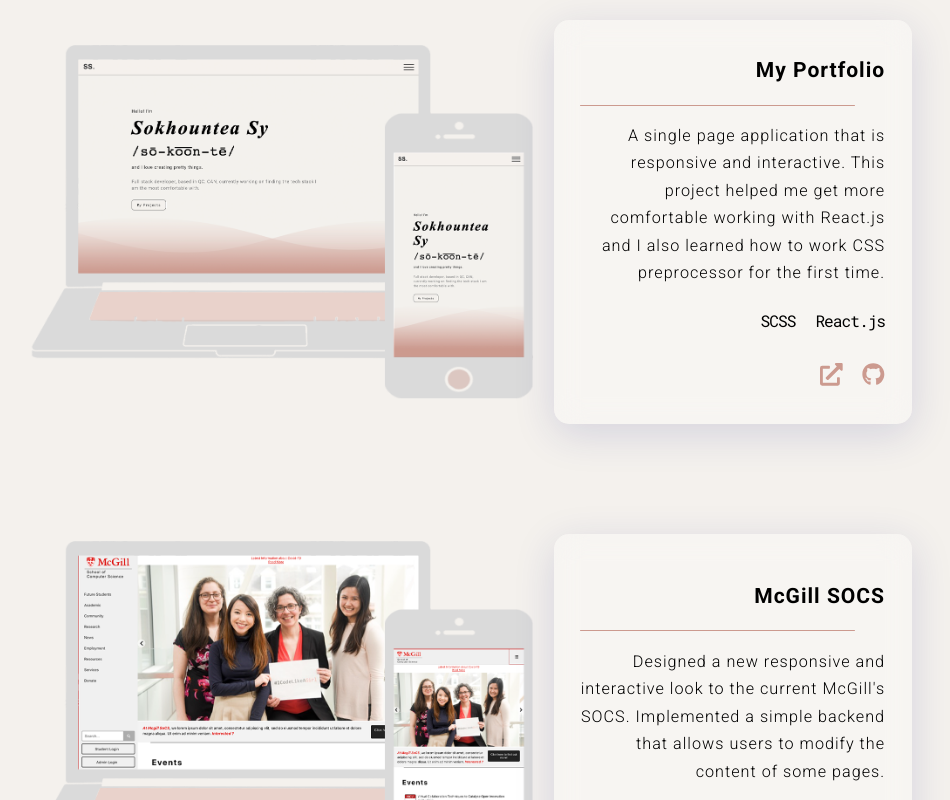
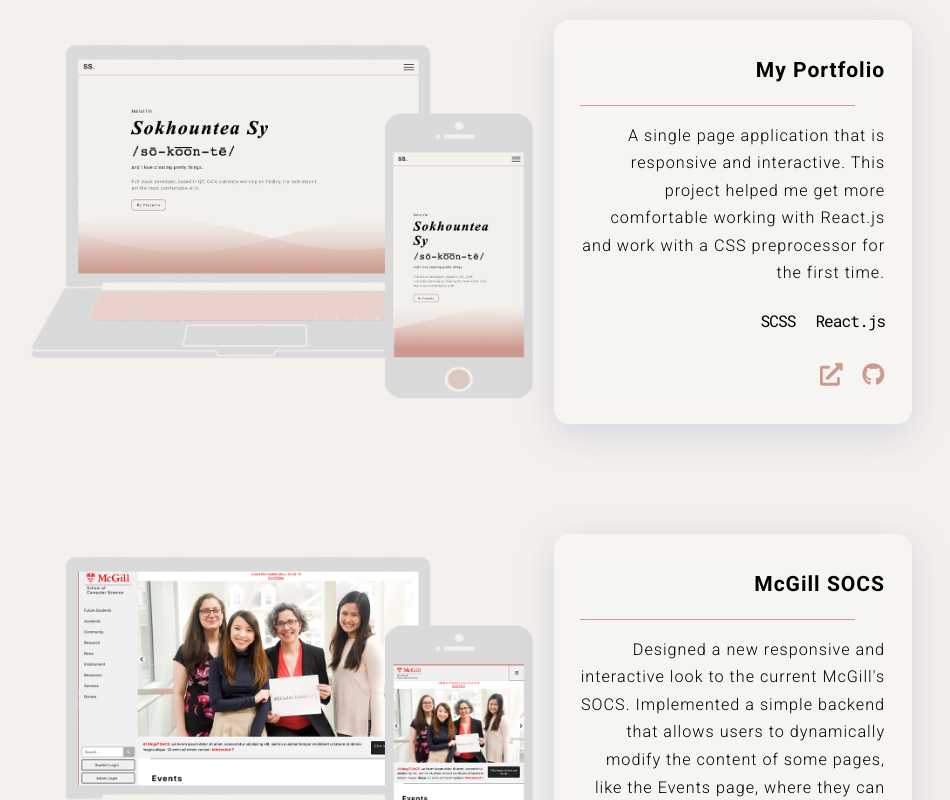
Before and after one commit to sokhountea/my-portfolio, a React (Create React App) app: page / in a window 1280 px wide. Shown: the part 2460-3260 px from the top of the page, without its empty margins (176-1126 px from the left). Built offline with nearby package versions, Linux system fonts and the light colour scheme.

Commit message:
updating resume

```diff
--- a/src/App.js
+++ b/src/App.js
@@ -319,7 +319,7 @@ class App extends Component {
                           <span></span>
                         </div>
                         <p>A single page application that is responsive and interactive. This project helped me get more
-                        comfortable working with React.js and I also learned how to work CSS preprocessor for the first
+                        comfortable working with React.js and work with a CSS preprocessor for the first
                         time.
                         </p>
                         <ul className="tech-list">
@@ -342,8 +342,8 @@ class App extends Component {
                           <span></span>
                         </div>
                         <p>Designed a new responsive and interactive look to the current McGill's SOCS.
-                        Implemented a simple backend that allows users to modify the content of
-                        some pages.
+                        Implemented a simple backend that allows users to dynamically modify the content of
+                        some pages, like the Events page, where they can add new listings.
                         </p>
                         <ul className="tech-list">
                           <li>React.js</li>
```
Also changed, not shown: 1 other file (tests, documents, lock files or other folders).
